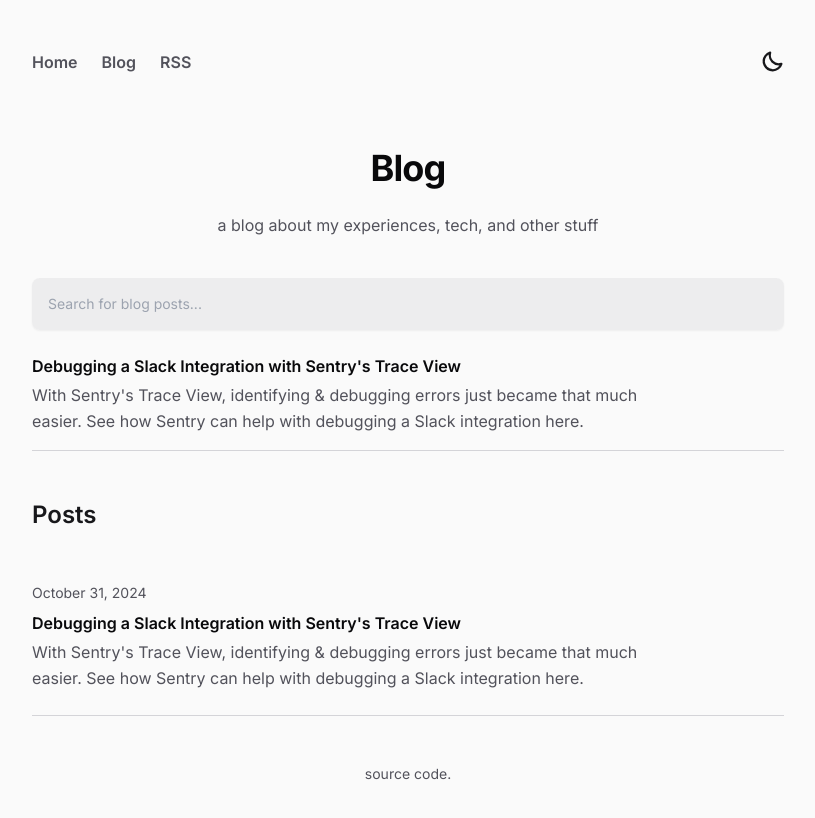
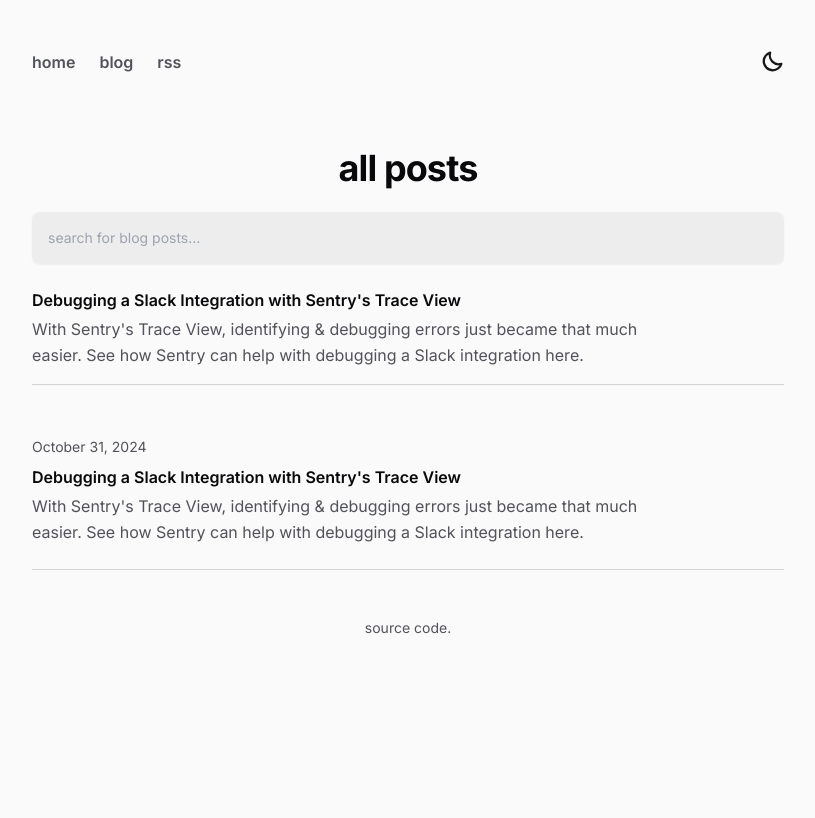
Before and after one commit to iamrajjoshi/blog, an Astro site: page /blog in a window 1280 px wide. Shown: the whole page, without its empty margins (232-1047 px from the left). Built offline with nearby package versions, Linux system fonts and the light colour scheme; Astro itself is replaced by a stand-in of ours; some packages are replaced by stand-ins of ours.

Commit message:
:wrench: chore: lowercase some text

```diff
--- a/src/components/Search.jsx
+++ b/src/components/Search.jsx
@@ -41,7 +41,7 @@
           value={query}
           onChange={handleOnSearch}
           className="block w-full p-4 text-sm text-zinc-900 dark:text-zinc-100 rounded-lg bg-zinc-200/60 dark:bg-zinc-900 focus:outline-none shadow-sm"
-          placeholder="Search for blog posts..."
+          placeholder="search for blog posts..."
         />
       </div>
       {query.length > 1 && (
--- a/src/data/constants.ts
+++ b/src/data/constants.ts
@@ -16,14 +16,14 @@
 export const navigation = [
   {
     href: "/",
-    text: "Home",
+    text: "home",
   },
   {
     href: "/blog/",
-    text: "Blog",
+    text: "blog",
   },
   {
     href: "/rss.xml",
-    text: "RSS",
+    text: "rss",
   },
 ];
--- a/src/pages/blog/index.astro
+++ b/src/pages/blog/index.astro
@@ -16,15 +16,9 @@
 
 <Layout title={title} description={description}>
   <section class="text-center grid place-items-center">
-    <Header title="Blog" />
-    <p class="max-w-prose mb-10 font-normal leading-relaxed">
-      {description}
-    </p>
+    <Header title="all posts" />
   </section>
   <SearchBar />
-  <h2 class="mt-12 text-2xl font-semibold dark:text-zinc-100 text-zinc-900">
-    Posts
-  </h2>
   <ul class="mt-6 grid grid-cols-1">
     {posts.map((p) => <Blog {...p} />)}
   </ul>
--- a/src/pages/index.astro
+++ b/src/pages/index.astro
@@ -21,7 +21,7 @@
   </section>
   <section>
     <h2 class="mt-12 text-2xl font-semibold dark:text-zinc-100 text-zinc-900">
-      Recent Posts
+      recent posts
     </h2>
     <ul class="mt-6 grid grid-cols-1">
       {posts.slice(0, 3).map((post) => <Blog {...post} />)}
```
